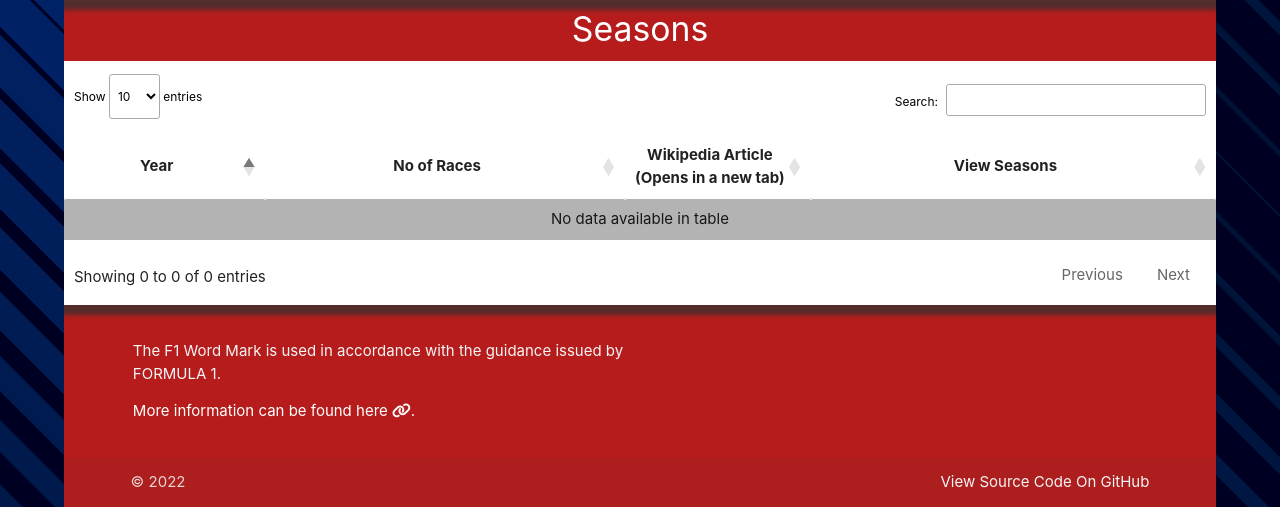
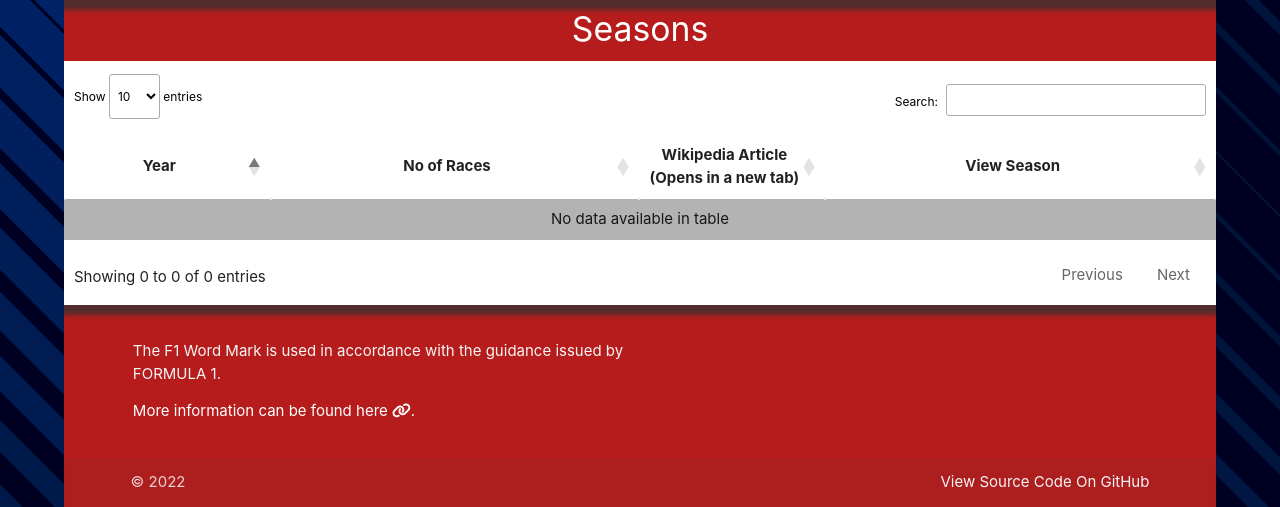
Before and after one commit to Fatheed7/formula-one-stats, a Flask app: template templates/seasons.html in a window 1280 px wide. Shown: the part 64-571 px from the top of the page. Run offline with Flask 2, Linux system fonts and the light colour scheme; the template is opened without the code that fills it, so the values that code supplies are empty; some libraries are stand-ins or nearby versions.

```diff
--- a/templates/seasons.html
+++ b/templates/seasons.html
@@ -10,7 +10,7 @@
       <th>Year</th>
       <th>No of Races</th>
       <th class="table-links">Wikipedia Article<br /> (Opens in a new tab)</th>
-      <th>View Seasons</th>
+      <th>View Season</th>
     </tr>
   </thead>
   <tbody>
```
Also changed, not shown: README.md, 3 other files.
